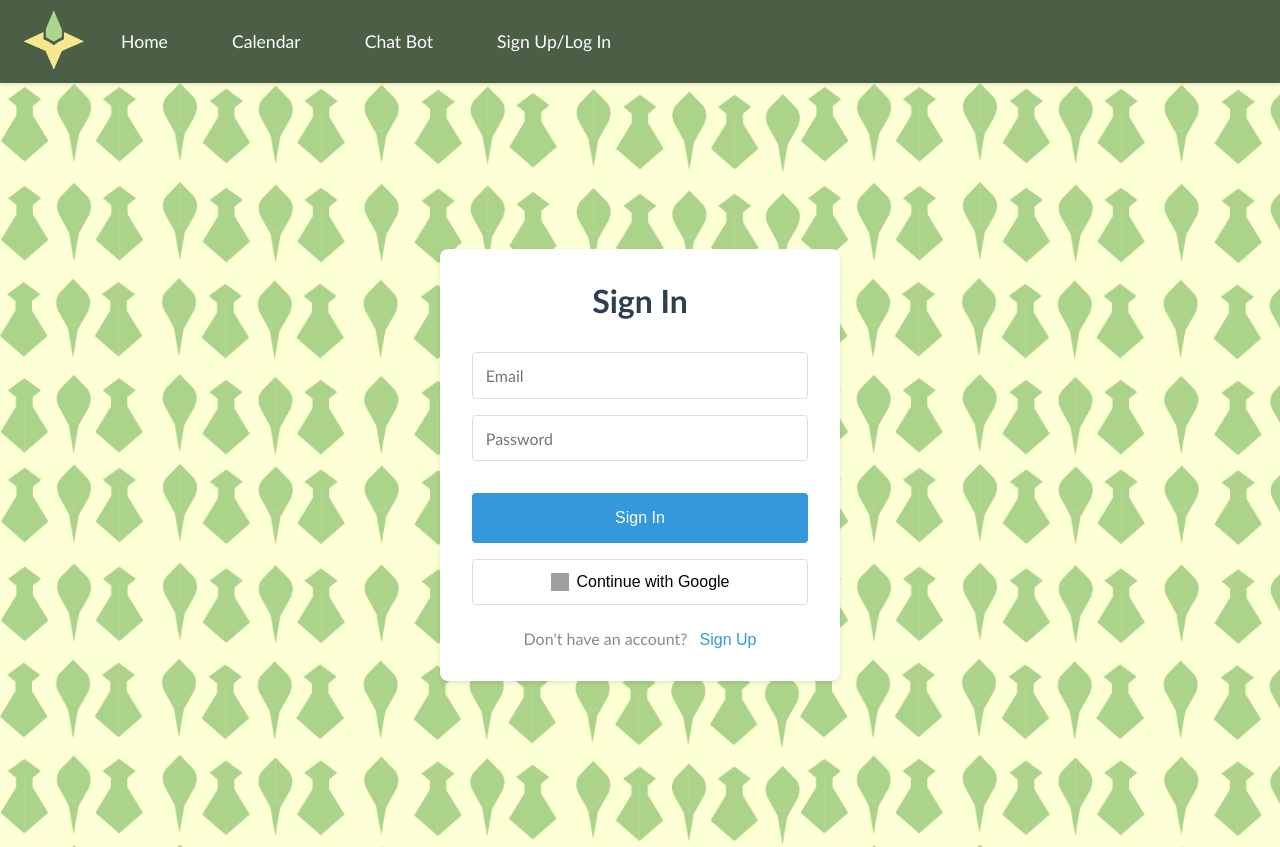
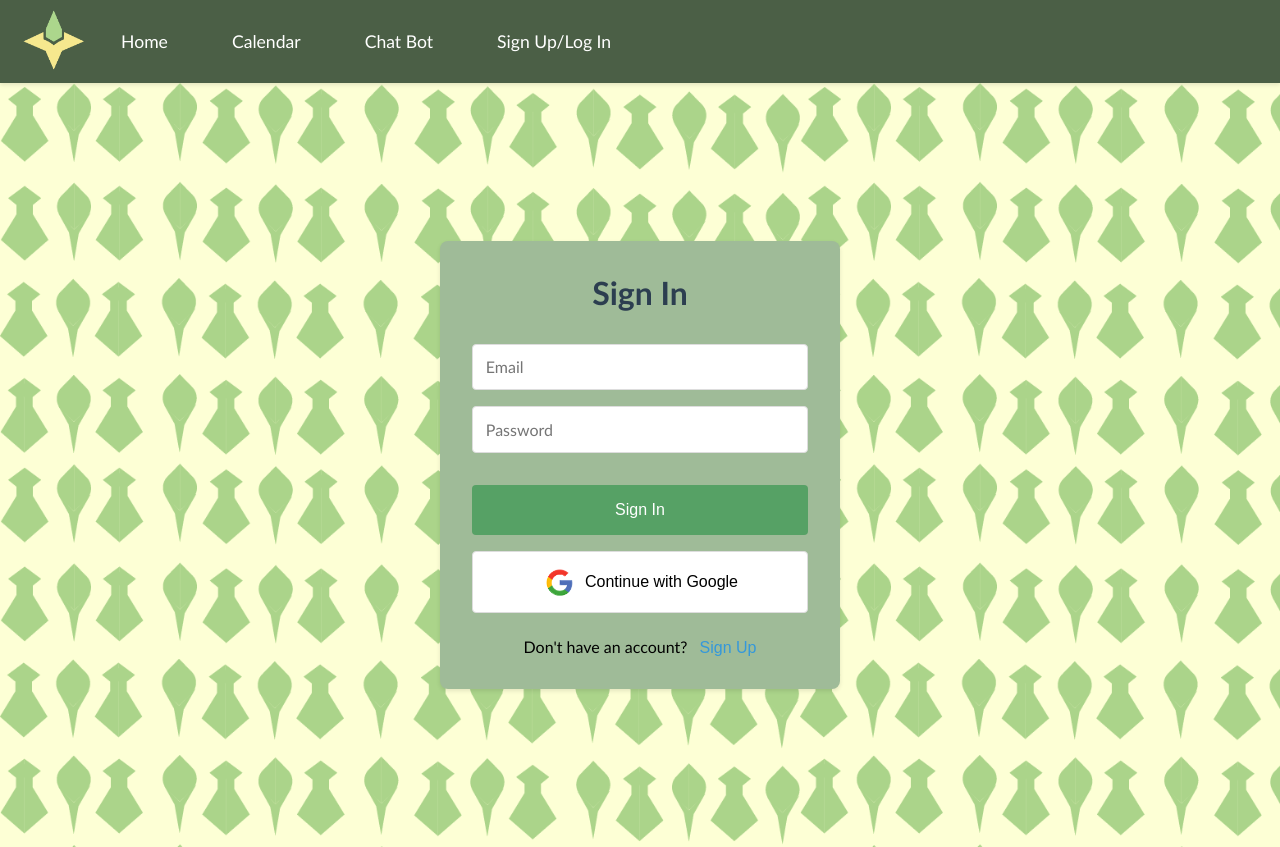
Before and after one commit to IRO05/LocalCleric, a React (Create React App) app in the folder frontend/: page /signin in a window 1280 px wide. Built offline with nearby package versions, Linux system fonts and the light colour scheme; no server answers; the database is empty; grey boxes are pictures that could not be loaded.

Commit message:
sign in css

```diff
--- a/frontend/src/components/SignIn.css
+++ b/frontend/src/components/SignIn.css
@@ -7,7 +7,7 @@
 }
 
 .auth-card {
-  background: white;
+  background-color: rgb(159, 187, 152);
   padding: 2rem;
   border-radius: 8px;
   box-shadow: 0 2px 4px rgba(0, 0, 0, 0.1);
@@ -41,7 +41,7 @@
 }
 
 .auth-button {
-  background-color: #3498db;
+  background-color: #56a165;
   color: white;
   border: none;
   padding: 1rem;
@@ -96,14 +96,13 @@
 }
 
 .google-icon {
-  width: 18px;
-  height: 18px;
+  width: 35px;
 }
 
 .auth-switch {
   text-align: center;
   margin-top: 1.5rem;
-  color: #7f8c8d;
+  color: #000000;
 }
 
 .switch-button {
--- a/frontend/src/components/SignIn.js
+++ b/frontend/src/components/SignIn.js
@@ -3,6 +3,7 @@ import { auth, googleProvider } from '../firebase';
 import { signInWithEmailAndPassword, createUserWithEmailAndPassword, signInWithPopup, updateProfile } from 'firebase/auth';
 import { useNavigate } from 'react-router-dom';
 import './SignIn.css';
+const googleLogo = require("../assets/googleLogo.webp")
 
 function SignIn() {
   const [isSignIn, setIsSignIn] = useState(true);
@@ -125,7 +126,7 @@ function SignIn() {
           disabled={loading}
         >
           <img
-            src="https://upload.wikimedia.org/wikipedia/commons/5/53/Google_%22G%22_Logo.svg"
+            src={googleLogo}
             alt="Google logo"
             className="google-icon"
           />
```
Also changed, not shown: frontend/src/assets/googleLogo.webp (added), 1 other file (tests, documents, lock files or other folders).
